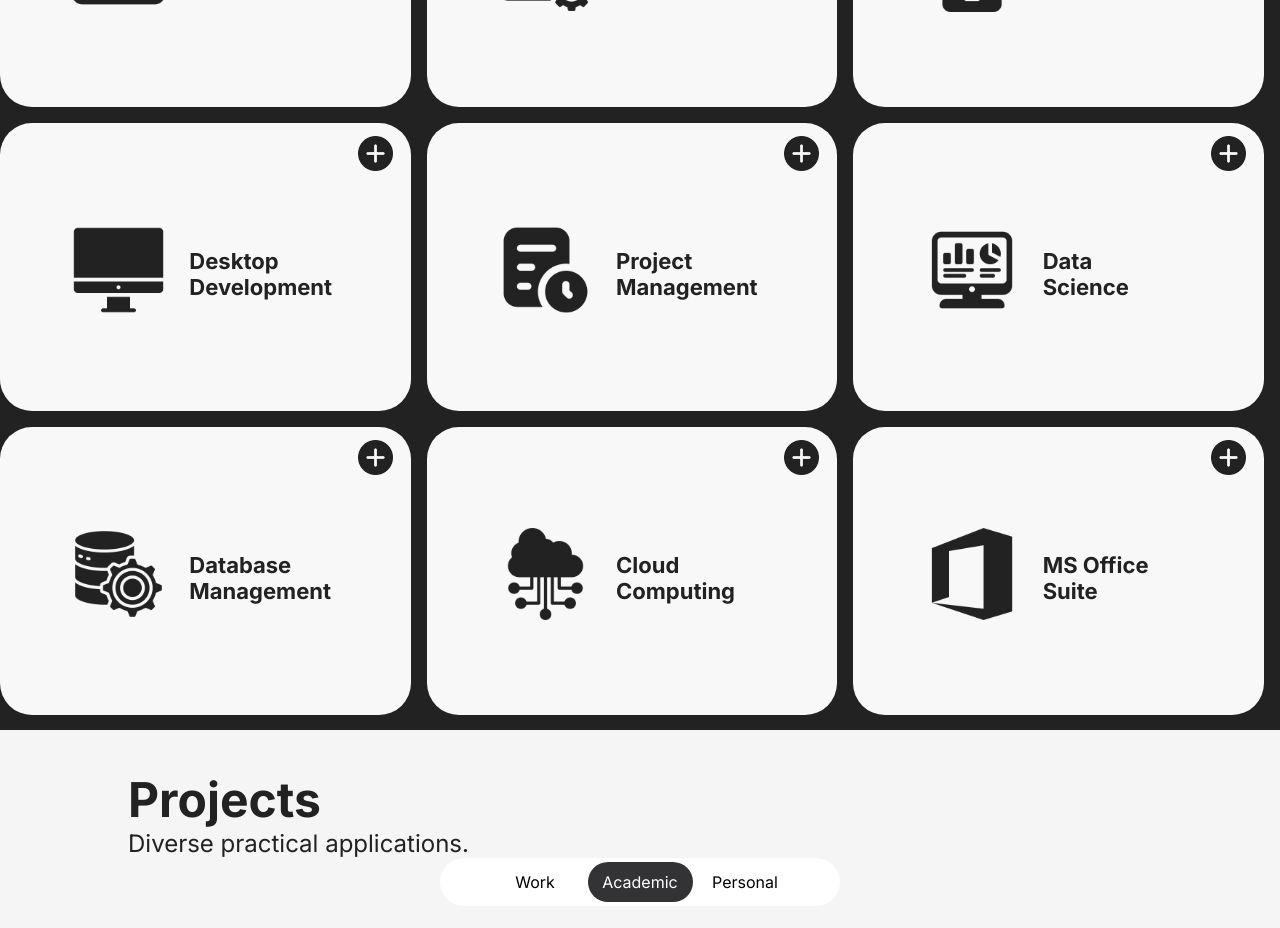
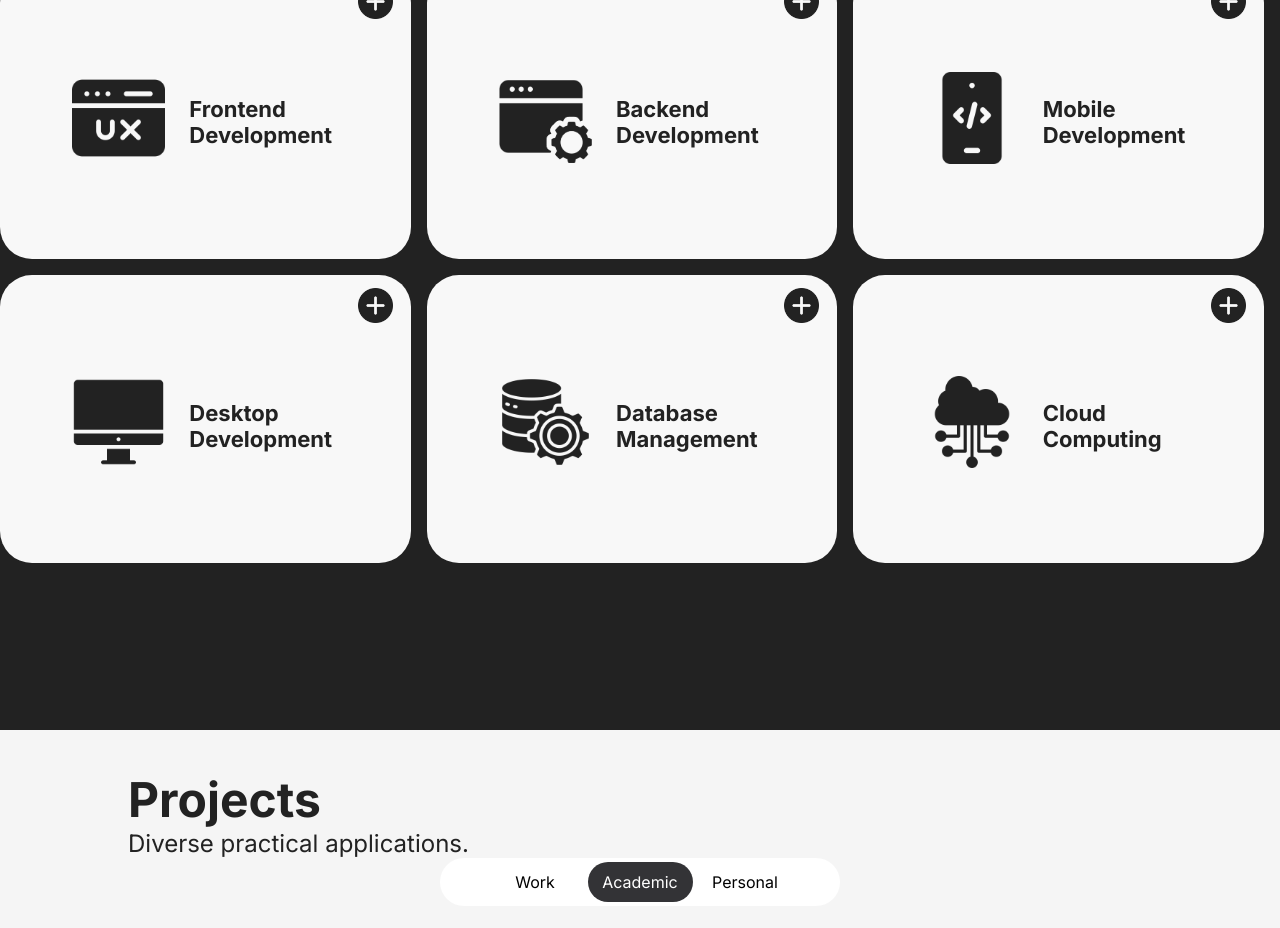
Before and after one commit to ravenbarajas/personalPortfolio, a React (Create React App) app: page /projects/academic in a window 1280 px wide. Shown: the part 1140-2068 px from the top of the page. Built offline with nearby package versions, Linux system fonts and the light colour scheme.

Commit message:
Updated Skills Content

```diff
--- a/src/pages/HomePage.css
+++ b/src/pages/HomePage.css
@@ -195,7 +195,7 @@
     text-align: start;
     justify-content: center;
     align-items: center;
-    padding-top: 1.5rem;
+    padding-top: 1rem;
     padding-left: 2rem;
     padding-right: 2rem;
 }
--- a/src/pages/HomePage.js
+++ b/src/pages/HomePage.js
@@ -48,7 +48,7 @@ function HomePage() {
                   </div>
                   <div className="aboutme-subheading-card">
                     <div className="aboutme-subheading">
-                      <p>A Software Developer with expertise in Python, Java, C#, and JavaScript, with a passion for creating innovative and user-friendly solutions and have developed a diverse portfolio of projects that demonstrate my skills and experience.</p>
+                      <p>A Software Developer with a solid foundation in Python, Java, C#, and JavaScript, with a passion for creating innovative and user-friendly solutions, I have developed a diverse portfolio of projects that exhibits my skills and experience.</p>
                     </div>
                   </div>
                 </div>
--- a/src/pages/TechSkill.js
+++ b/src/pages/TechSkill.js
@@ -4,21 +4,15 @@ import FrontendDevModal from '../modals/FrontendDevModal';
 import BackendDevModal from '../modals/BackendDevModal';
 import MobileDevModal from '../modals/MobileDevModal';
 import DesktopDevModal from '../modals/DesktopDevModal';
-import ProjManModal from '../modals/ProjManModal';
-import DataSciModal from '../modals/DataSciModal';
 import DBManagementModal from '../modals/DBManagementModal';
 import CloudCompModal from '../modals/CloudCompModal';
-import MsOfficeModal from '../modals/MsOfficeModal';
 
 import frontendDev from '../assets/frontendDev.png';
 import backendDev from '../assets/backendDev.png';
 import mobileDev from '../assets/mobileDev.png';
 import desktopDev from '../assets/desktopDev.png';
-import projMan from '../assets/projMan.png';
-import dataSci from '../assets/dataSci.png';
 import dbMan from '../assets/dbMan.png';
 import cloudComp from '../assets/cloudComp.png';
-import msOff from '../assets/msOff.png';
 
 import seemore from '../assets/seemore.png';
 
@@ -43,16 +37,10 @@ function TechSkill() {
         return <MobileDevModal onClose={closeModal} />;
       case 'DesktopDev':
         return <DesktopDevModal onClose={closeModal} />;
-      case 'ProjMan':
-        return <ProjManModal onClose={closeModal} />;
-      case 'DataSci':
-        return <DataSciModal onClose={closeModal} />;
       case 'DBMan':
       return <DBManagementModal onClose={closeModal} />;
       case 'CloudComp':
         return <CloudCompModal onClose={closeModal} />;
-      case 'MsOffice':
-        return <MsOfficeModal onClose={closeModal} />;
       default:
         return null;
     }
@@ -137,40 +125,6 @@ function TechSkill() {
                 </div>
               </div>
             </div>
-            <div className="technical-skill-card-5" onClick={() => openModal('ProjMan')}>
-              <div className='tech-skill-logo-card-5'>
-                <div className='tech-skill-logo-card-title'>
-                </div>
-                <div className='tech-skill-logo-card-seemore'>
-                  <img src={seemore} alt="seemore" />
-                </div>
-              </div>
-              <div className='tech-skill-desc'>
-                <div className="tech-grid-item"><img src={projMan} alt="projMan" /></div>
-                <div className='tech-skill-desc-label'>
-                  <p>Project</p>
-                  <p>Management</p>
-                </div>
-              </div>
-            </div>
-            <div className="technical-skill-card-6" onClick={() => openModal('DataSci')}>
-              <div className='tech-skill-logo-card-6'>
-                <div className='tech-skill-logo-card-title'>
-                </div>
-                <div className='tech-skill-logo-card-seemore'>
-                  <img src={seemore} alt="seemore" />
-                </div>
-              </div>
-              <div className='tech-skill-desc'>
-                <div className="tech-grid-item"><img src={dataSci} alt="dataSci" /></div>
-                <div className='tech-skill-desc-label'>
-                  <p>Data</p>
-                  <p>Science</p>
-                </div>
-              </div>
-            </div>
-          </div>
-          <div className='technical-skills-row'>
             <div className="technical-skill-card-7" onClick={() => openModal('DBMan')}>
               <div className='tech-skill-logo-card-7'>
                 <div className='tech-skill-logo-card-title'>
@@ -203,22 +157,6 @@ function TechSkill() {
                 </div>
               </div>
             </div>
-            <div className="technical-skill-card-9" onClick={() => openModal('MsOffice')}>
-              <div className='tech-skill-logo-card-9'>
-                <div className='tech-skill-logo-card-title'>
-                </div>
-                <div className='tech-skill-logo-card-seemore'>
-                  <img src={seemore} alt="seemore" />
-                </div>
-              </div>
-              <div className='tech-skill-desc'>
-                <div className="tech-grid-item"><img src={msOff} alt="msOff" /></div>
-                <div className='tech-skill-desc-label'>
-                  <p>MS Office</p>
-                  <p>Suite</p>
-                </div>
-              </div>
-            </div>
           </div>
         </div>
       </div>
```
